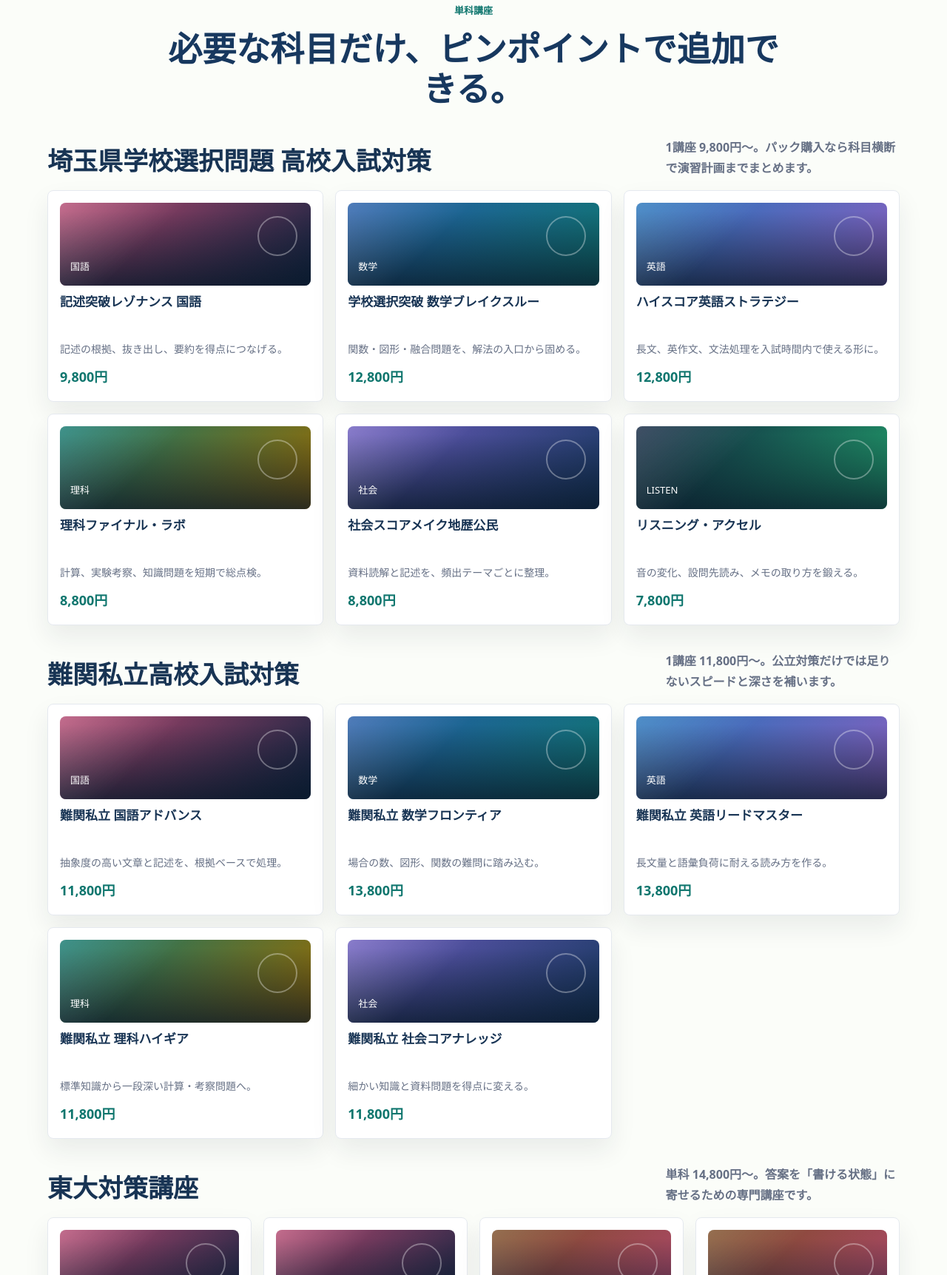
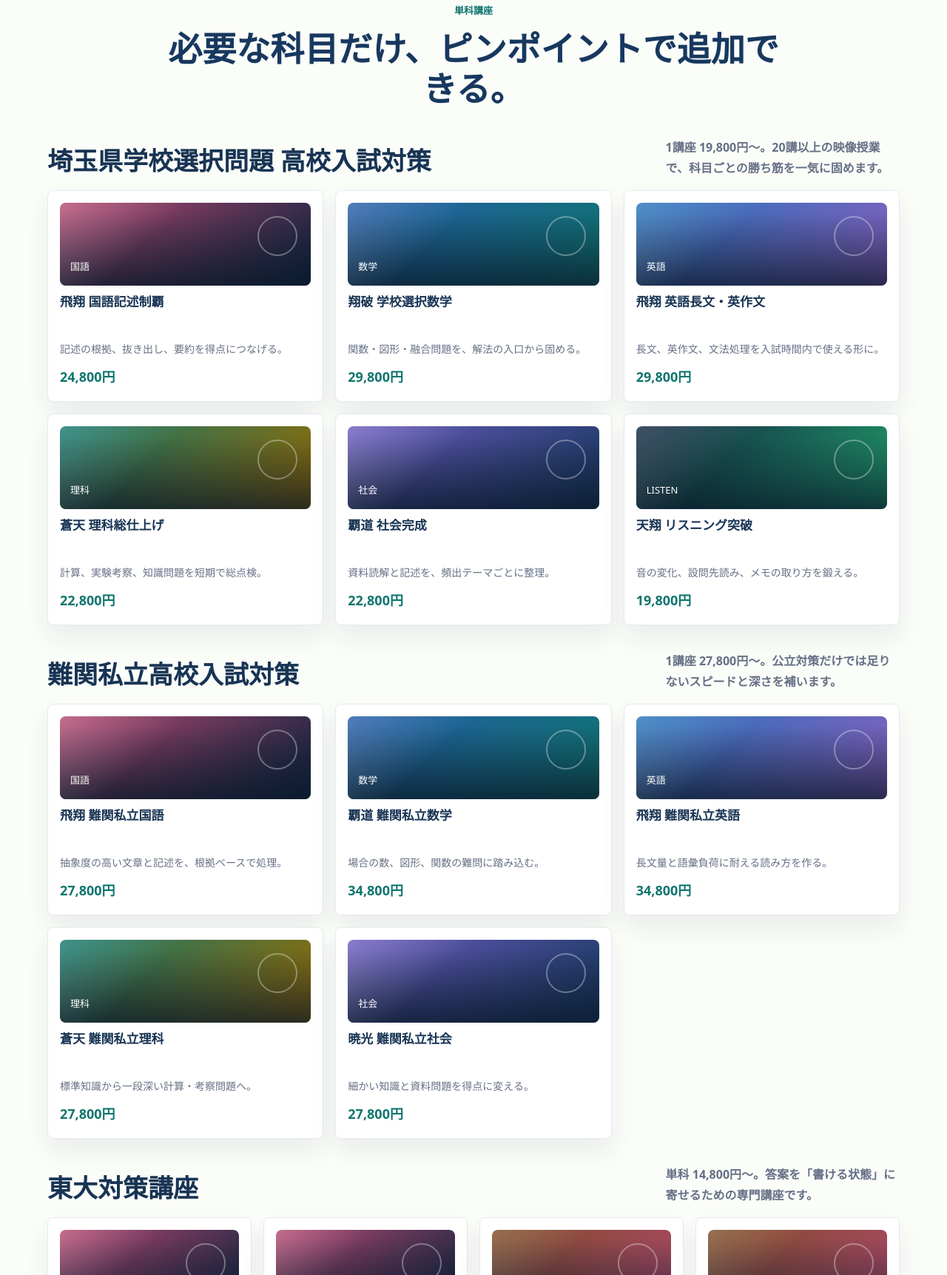
Before and after one commit to kaifu-rgb/routelab-campus, a website: page index.html in a window 1280 px wide. Shown: the part 9983-11706 px from the top of the page at 74% size. Drawn offline with Linux system fonts and the light colour scheme.

Commit message:
Refine course names and pricing

```diff
--- a/index.html
+++ b/index.html
@@ -8,7 +8,7 @@
       content="RouteLab Campusは、志望校から逆算した学習設計と会員専用の動画ライブラリで、高校受験の毎週の勉強を進めるオンライン学習キャンパスです。"
     />
     <title>RouteLab Campus | 会員制の高校受験動画キャンパス</title>
-    <link rel="stylesheet" href="styles.css?v=20260613-courses" />
+    <link rel="stylesheet" href="styles.css?v=20260613-course-names" />
   </head>
   <body>
     <header class="site-header">
@@ -449,7 +449,7 @@
             <div class="course-thumb saitama"><span>SAITAMA ELITE</span></div>
             <p class="badge">添削込み</p>
             <h3>過去問演習講座 - 埼玉県学校選択問題 -</h3>
-            <p class="price">49,800円</p>
+            <p class="price">29,800円</p>
             <p>国語・数学・英語・社会・理科を、年度別演習、答案添削、失点分析、解き直しルートまで一気通貫で仕上げるパックです。</p>
             <ul class="mini-list">
               <li>学校選択問題の数学・英語を重点対策</li>
@@ -501,28 +501,28 @@
         <div class="catalog-group">
           <div class="catalog-heading">
             <h3>埼玉県学校選択問題 高校入試対策</h3>
-            <p>1講座 9,800円〜。パック購入なら科目横断で演習計画までまとめます。</p>
+            <p>1講座 19,800円〜。20講以上の映像授業で、科目ごとの勝ち筋を一気に固めます。</p>
           </div>
           <div class="mini-course-grid">
-            <article class="mini-course"><div class="course-thumb mini japanese"><span>国語</span></div><h4>記述突破レゾナンス 国語</h4><p>記述の根拠、抜き出し、要約を得点につなげる。</p><strong>9,800円</strong></article>
-            <article class="mini-course"><div class="course-thumb mini math"><span>数学</span></div><h4>学校選択突破 数学ブレイクスルー</h4><p>関数・図形・融合問題を、解法の入口から固める。</p><strong>12,800円</strong></article>
-            <article class="mini-course"><div class="course-thumb mini english"><span>英語</span></div><h4>ハイスコア英語ストラテジー</h4><p>長文、英作文、文法処理を入試時間内で使える形に。</p><strong>12,800円</strong></article>
-            <article class="mini-course"><div class="course-thumb mini science"><span>理科</span></div><h4>理科ファイナル・ラボ</h4><p>計算、実験考察、知識問題を短期で総点検。</p><strong>8,800円</strong></article>
-            <article class="mini-course"><div class="course-thumb mini social"><span>社会</span></div><h4>社会スコアメイク地歴公民</h4><p>資料読解と記述を、頻出テーマごとに整理。</p><strong>8,800円</strong></article>
-            <article class="mini-course"><div class="course-thumb mini listening"><span>LISTEN</span></div><h4>リスニング・アクセル</h4><p>音の変化、設問先読み、メモの取り方を鍛える。</p><strong>7,800円</strong></article>
+            <article class="mini-course"><div class="course-thumb mini japanese"><span>国語</span></div><h4>飛翔 国語記述制覇</h4><p>記述の根拠、抜き出し、要約を得点につなげる。</p><strong>24,800円</strong></article>
+            <article class="mini-course"><div class="course-thumb mini math"><span>数学</span></div><h4>翔破 学校選択数学</h4><p>関数・図形・融合問題を、解法の入口から固める。</p><strong>29,800円</strong></article>
+            <article class="mini-course"><div class="course-thumb mini english"><span>英語</span></div><h4>飛翔 英語長文・英作文</h4><p>長文、英作文、文法処理を入試時間内で使える形に。</p><strong>29,800円</strong></article>
+            <article class="mini-course"><div class="course-thumb mini science"><span>理科</span></div><h4>蒼天 理科総仕上げ</h4><p>計算、実験考察、知識問題を短期で総点検。</p><strong>22,800円</strong></article>
+            <article class="mini-course"><div class="course-thumb mini social"><span>社会</span></div><h4>覇道 社会完成</h4><p>資料読解と記述を、頻出テーマごとに整理。</p><strong>22,800円</strong></article>
+            <article class="mini-course"><div class="course-thumb mini listening"><span>LISTEN</span></div><h4>天翔 リスニング突破</h4><p>音の変化、設問先読み、メモの取り方を鍛える。</p><strong>19,800円</strong></article>
           </div>
         </div>
         <div class="catalog-group">
           <div class="catalog-heading">
             <h3>難関私立高校入試対策</h3>
-            <p>1講座 11,800円〜。公立対策だけでは足りないスピードと深さを補います。</p>
+            <p>1講座 27,800円〜。公立対策だけでは足りないスピードと深さを補います。</p>
           </div>
           <div class="mini-course-grid">
-            <article class="mini-course"><div class="course-thumb mini japanese"><span>国語</span></div><h4>難関私立 国語アドバンス</h4><p>抽象度の高い文章と記述を、根拠ベースで処理。</p><strong>11,800円</strong></article>
-            <article class="mini-course"><div class="course-thumb mini math"><span>数学</span></div><h4>難関私立 数学フロンティア</h4><p>場合の数、図形、関数の難問に踏み込む。</p><strong>13,800円</strong></article>
-            <article class="mini-course"><div class="course-thumb mini english"><span>英語</span></div><h4>難関私立 英語リードマスター</h4><p>長文量と語彙負荷に耐える読み方を作る。</p><strong>13,800円</strong></article>
-            <article class="mini-course"><div class="course-thumb mini science"><span>理科</span></div><h4>難関私立 理科ハイギア</h4><p>標準知識から一段深い計算・考察問題へ。</p><strong>11,800円</strong></article>
-            <article class="mini-course"><div class="course-thumb mini social"><span>社会</span></div><h4>難関私立 社会コアナレッジ</h4><p>細かい知識と資料問題を得点に変える。</p><strong>11,800円</strong></article>
+            <article class="mini-course"><div class="course-thumb mini japanese"><span>国語</span></div><h4>飛翔 難関私立国語</h4><p>抽象度の高い文章と記述を、根拠ベースで処理。</p><strong>27,800円</strong></article>
+            <article class="mini-course"><div class="course-thumb mini math"><span>数学</span></div><h4>覇道 難関私立数学</h4><p>場合の数、図形、関数の難問に踏み込む。</p><strong>34,800円</strong></article>
+            <article class="mini-course"><div class="course-thumb mini english"><span>英語</span></div><h4>飛翔 難関私立英語</h4><p>長文量と語彙負荷に耐える読み方を作る。</p><strong>34,800円</strong></article>
+            <article class="mini-course"><div class="course-thumb mini science"><span>理科</span></div><h4>蒼天 難関私立理科</h4><p>標準知識から一段深い計算・考察問題へ。</p><strong>27,800円</strong></article>
+            <article class="mini-course"><div class="course-thumb mini social"><span>社会</span></div><h4>暁光 難関私立社会</h4><p>細かい知識と資料問題を得点に変える。</p><strong>27,800円</strong></article>
           </div>
         </div>
         <div class="catalog-group">
@@ -531,19 +531,19 @@
             <p>単科 14,800円〜。答案を「書ける状態」に寄せるための専門講座です。</p>
           </div>
           <div class="mini-course-grid todai-catalog">
-            <article class="mini-course"><div class="course-thumb mini japanese"><span>現代文</span></div><h4>東大現代文 リーディング・アーキテクト 文科</h4><p>設問要求から答案の骨格を作る。</p><strong>16,800円</strong></article>
-            <article class="mini-course"><div class="course-thumb mini japanese"><span>現代文</span></div><h4>東大現代文 リーディング・アーキテクト 理科</h4><p>短時間で根拠を拾い、答案を崩さない。</p><strong>14,800円</strong></article>
-            <article class="mini-course"><div class="course-thumb mini classic"><span>古文</span></div><h4>東大古文 コンテクスト文科</h4><p>主語、敬語、和歌、心情を答案化する。</p><strong>14,800円</strong></article>
-            <article class="mini-course"><div class="course-thumb mini classic"><span>古文</span></div><h4>東大古文 コンテクスト理科</h4><p>古文を安定得点に変える最短ルート。</p><strong>12,800円</strong></article>
-            <article class="mini-course"><div class="course-thumb mini classic"><span>漢文</span></div><h4>東大漢文 ロジック文科</h4><p>句法から内容説明まで、答案の型を固定。</p><strong>14,800円</strong></article>
-            <article class="mini-course"><div class="course-thumb mini classic"><span>漢文</span></div><h4>東大漢文 ロジック理科</h4><p>短時間で読み切る処理手順を作る。</p><strong>12,800円</strong></article>
-            <article class="mini-course"><div class="course-thumb mini english"><span>英読</span></div><h4>東大英語 ディープリーディング</h4><p>要約、説明、和訳を一つの読解姿勢で貫く。</p><strong>18,800円</strong></article>
-            <article class="mini-course"><div class="course-thumb mini listening"><span>英聴</span></div><h4>東大英語 リスニング・キャプチャ</h4><p>音声処理、メモ、設問判断を本番速度へ。</p><strong>14,800円</strong></article>
-            <article class="mini-course"><div class="course-thumb mini social"><span>世界史</span></div><h4>東大世界史 グローバル論述</h4><p>因果関係と比較軸で、論述の骨組みを作る。</p><strong>17,800円</strong></article>
-            <article class="mini-course"><div class="course-thumb mini social"><span>地理</span></div><h4>東大地理 データリテラシー論述</h4><p>統計、地図、背景知識を答案へ変換。</p><strong>17,800円</strong></article>
-            <article class="mini-course"><div class="course-thumb mini science"><span>物理</span></div><h4>東大物理 フィジックス・ドライブ</h4><p>現象把握から式の立て方まで一気に接続。</p><strong>19,800円</strong></article>
-            <article class="mini-course"><div class="course-thumb mini math"><span>数学</span></div><h4>東大数学 ソリューション文科</h4><p>発想を待たずに答案を前へ進める。</p><strong>22,800円</strong></article>
-            <article class="mini-course"><div class="course-thumb mini math"><span>数学</span></div><h4>東大数学 ソリューション理科</h4><p>典型から難問へ、思考の段差を埋める。</p><strong>24,800円</strong></article>
+            <article class="mini-course"><div class="course-thumb mini japanese"><span>現代文</span></div><h4>天翔 東大現代文 文科</h4><p>設問要求から答案の骨格を作る。</p><strong>16,800円</strong></article>
+            <article class="mini-course"><div class="course-thumb mini japanese"><span>現代文</span></div><h4>天翔 東大現代文 理科</h4><p>短時間で根拠を拾い、答案を崩さない。</p><strong>14,800円</strong></article>
+            <article class="mini-course"><div class="course-thumb mini classic"><span>古文</span></div><h4>月影 東大古文 文科</h4><p>主語、敬語、和歌、心情を答案化する。</p><strong>14,800円</strong></article>
+            <article class="mini-course"><div class="course-thumb mini classic"><span>古文</span></div><h4>月影 東大古文 理科</h4><p>古文を安定得点に変える最短ルート。</p><strong>12,800円</strong></article>
+            <article class="mini-course"><div class="course-thumb mini classic"><span>漢文</span></div><h4>雷迅 東大漢文 文科</h4><p>句法から内容説明まで、答案の型を固定。</p><strong>14,800円</strong></article>
+            <article class="mini-course"><div class="course-thumb mini classic"><span>漢文</span></div><h4>雷迅 東大漢文 理科</h4><p>短時間で読み切る処理手順を作る。</p><strong>12,800円</strong></article>
+            <article class="mini-course"><div class="course-thumb mini english"><span>英読</span></div><h4>飛翔 東大英語読解</h4><p>要約、説明、和訳を一つの読解姿勢で貫く。</p><strong>18,800円</strong></article>
+            <article class="mini-course"><div class="course-thumb mini listening"><span>英聴</span></div><h4>天翔 東大リスニング</h4><p>音声処理、メモ、設問判断を本番速度へ。</p><strong>14,800円</strong></article>
+            <article class="mini-course"><div class="course-thumb mini social"><span>世界史</span></div><h4>覇道 東大世界史論述</h4><p>因果関係と比較軸で、論述の骨組みを作る。</p><strong>17,800円</strong></article>
+            <article class="mini-course"><div class="course-thumb mini social"><span>地理</span></div><h4>蒼穹 東大地理論述</h4><p>統計、地図、背景知識を答案へ変換。</p><strong>17,800円</strong></article>
+            <article class="mini-course"><div class="course-thumb mini science"><span>物理</span></div><h4>雷迅 東大物理</h4><p>現象把握から式の立て方まで一気に接続。</p><strong>19,800円</strong></article>
+            <article class="mini-course"><div class="course-thumb mini math"><span>数学</span></div><h4>覇道 東大数学 文科</h4><p>発想を待たずに答案を前へ進める。</p><strong>22,800円</strong></article>
+            <article class="mini-course"><div class="course-thumb mini math"><span>数学</span></div><h4>覇道 東大数学 理科</h4><p>典型から難問へ、思考の段差を埋める。</p><strong>24,800円</strong></article>
           </div>
         </div>
       </section>
@@ -699,7 +699,7 @@
     </footer>
 
     <script src="contact-config.js?v=20260529-contact"></script>
-    <script src="script.js?v=20260613-courses"></script>
+    <script src="script.js?v=20260613-course-names"></script>
     <script src="dify-embed.js"></script>
   </body>
 </html>
```
